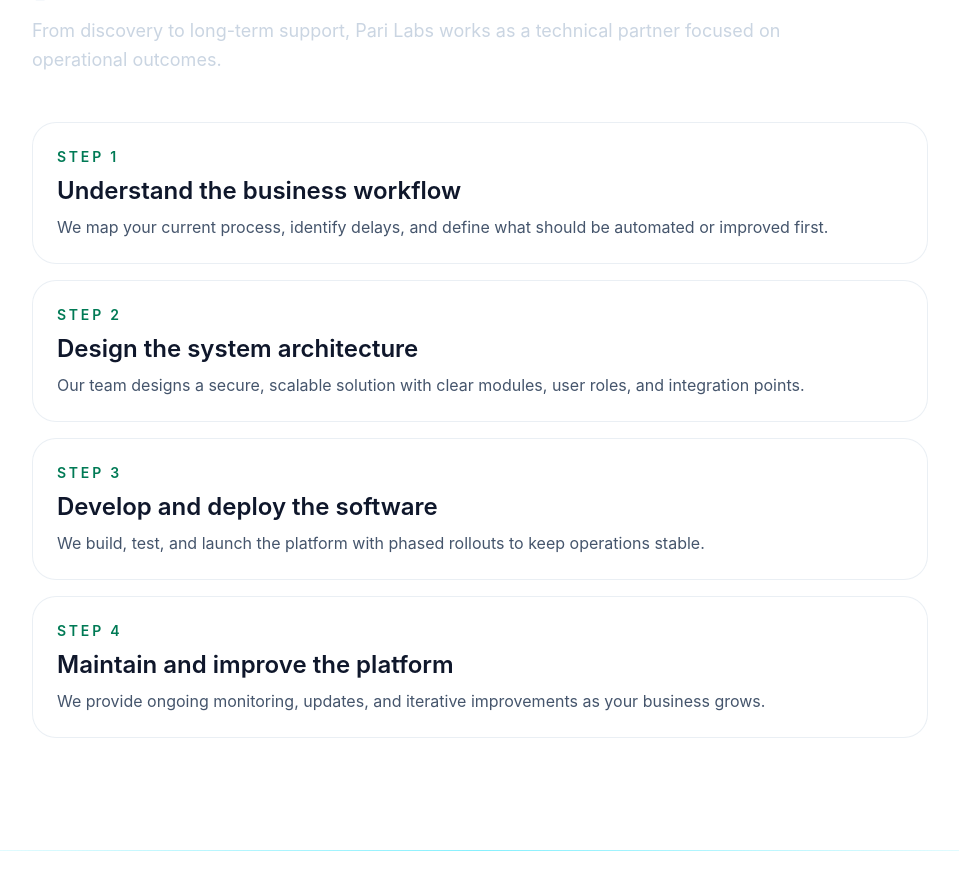
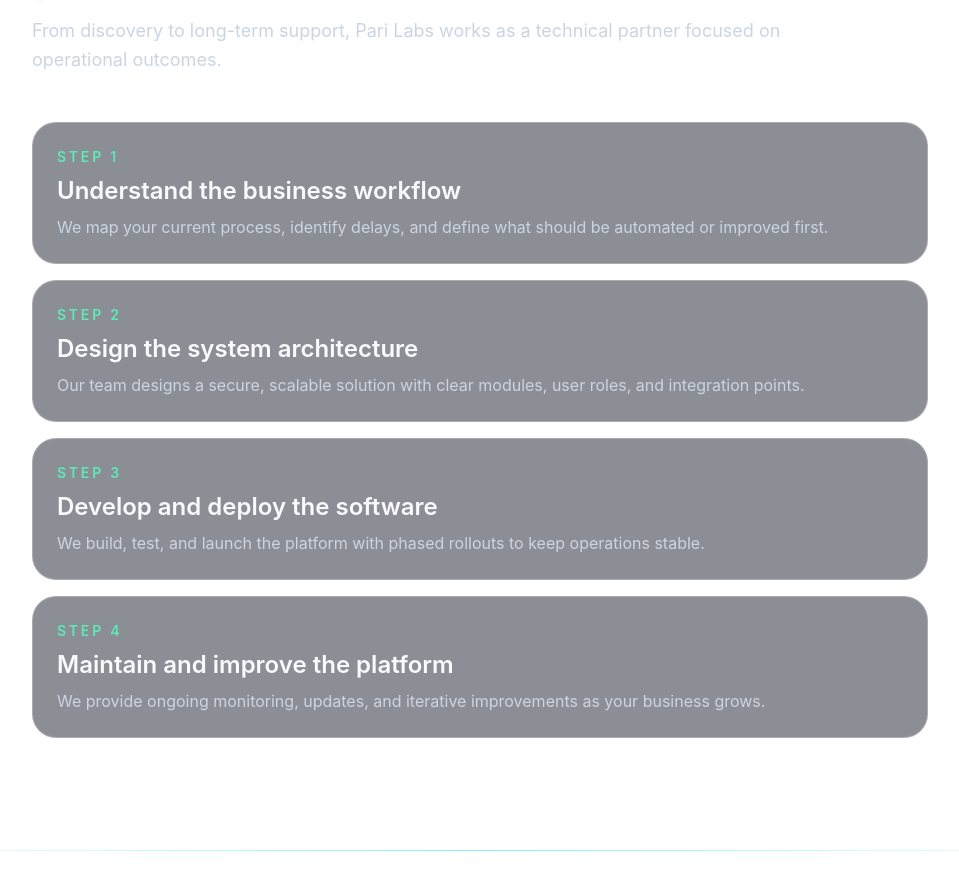
Before and after one commit to karthikeyan2752bit/kdotcom, a Next.js app: page / in a window 1280 px wide. Shown: the part 6300-7190 px from the top of the page, without its empty margins (160-1119 px from the left). Built offline with nearby package versions, Linux system fonts and the light colour scheme.

Commit message:
Fix process step cards contrast on dark hero

```diff
--- a/components/sections/about.tsx
+++ b/components/sections/about.tsx
@@ -33,10 +33,10 @@ export function AboutSection() {
       <div className="grid gap-4">
         {phases.map((phase, index) => (
           <Reveal key={phase.title} delay={index * 0.08} x={index % 2 === 0 ? -28 : 28} y={0}>
-            <article className="rounded-3xl border border-slate-200/70 bg-white/75 p-6 dark:border-slate-700 ">
-              <p className="text-sm font-semibold uppercase tracking-[0.2em] text-emerald-700 dark:text-emerald-300">Step {index + 1}</p>
-              <h3 className="mt-2 text-2xl font-semibold text-slate-900 dark:text-slate-100">{phase.title}</h3>
-              <p className="mt-2 text-base text-slate-600 dark:text-slate-300">{phase.detail}</p>
+            <article className="rounded-3xl border border-white/25 bg-slate-950/45 p-6 backdrop-blur-sm">
+              <p className="text-sm font-semibold uppercase tracking-[0.2em] text-emerald-300">Step {index + 1}</p>
+              <h3 className="mt-2 text-2xl font-semibold text-slate-50">{phase.title}</h3>
+              <p className="mt-2 text-base text-slate-300">{phase.detail}</p>
             </article>
           </Reveal>
         ))}
```
